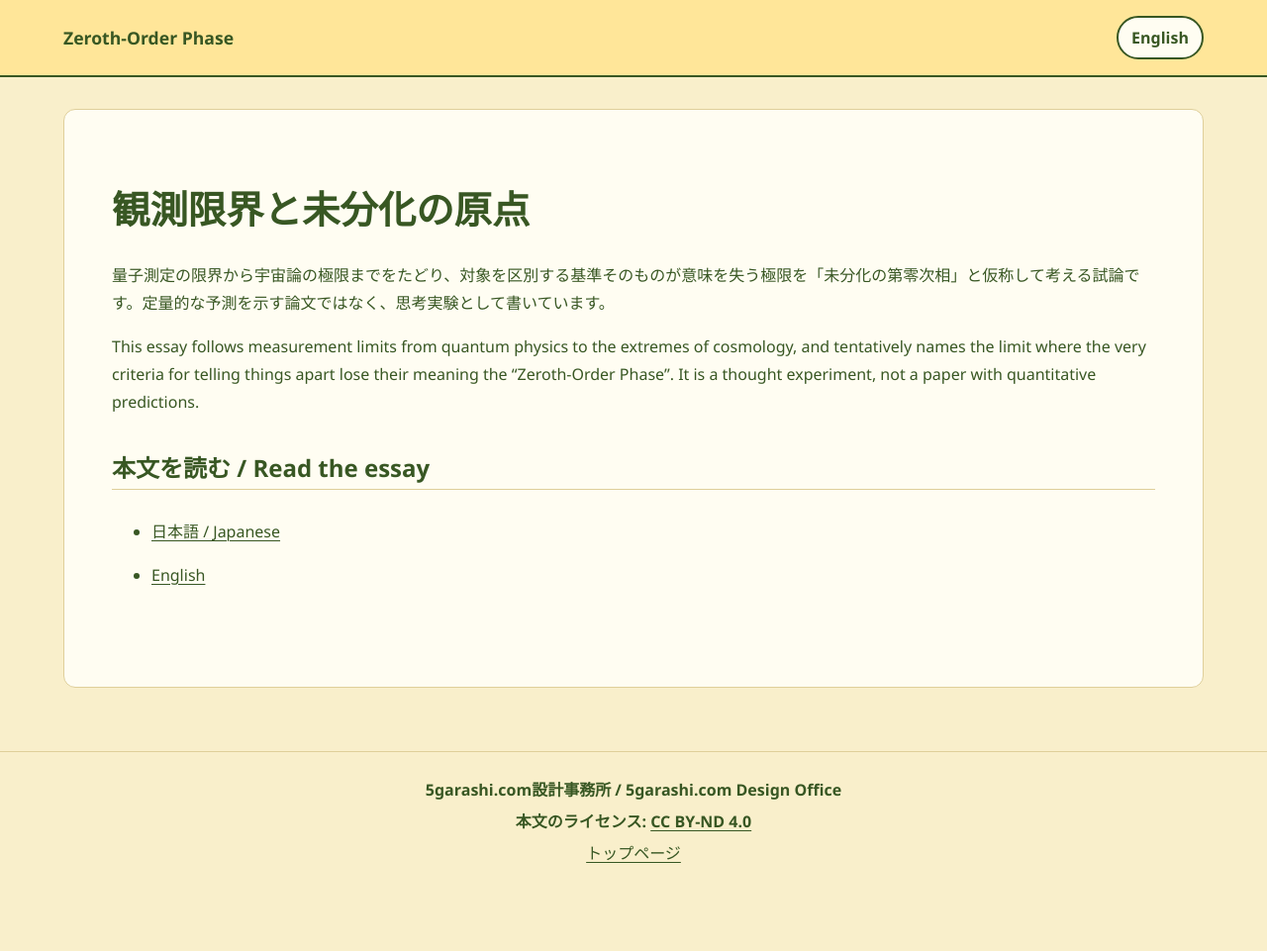
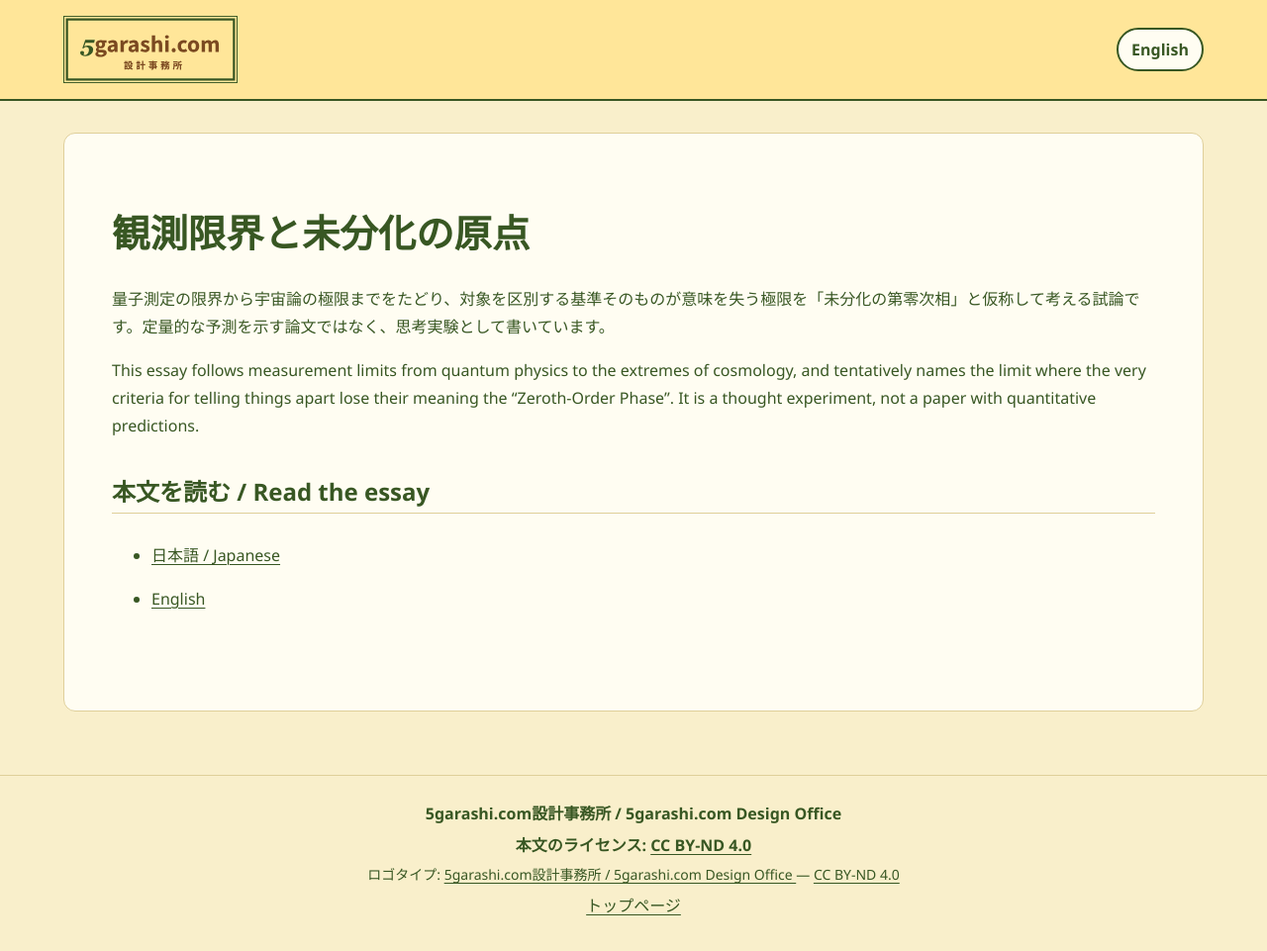
Before and after one commit to 5garashi/zeroPhase, a Jekyll site: the page built from index.md, in a window 1280 px wide. Shown: the whole page at 99% size. Built offline with Jekyll 4.4.1, drawn with Linux system fonts in a browser that asks for light colours; before the commit the page ends 908 px from its top, so only the background shows below that.

Commit message:
Add bilingual brand logo to Pages header
Co-authored-by: Copilot <223556219+Copilot@users.noreply.github.com>

```diff
--- a/_layouts/default.html
+++ b/_layouts/default.html
@@ -14,7 +14,33 @@
   <body>
     <a class="skip-link" href="#main">{% if is_english %}Skip to content{% else %}本文へ移動{% endif %}</a>
     <header class="site-header">
-      <a class="site-title" href="{{ '/' | relative_url }}">Zeroth-Order Phase</a>
+      <a class="site-title" href="{{ '/' | relative_url }}" aria-label="{% if is_english %}Home{% else %}トップページ{% endif %}">
+        {% if is_english %}
+          <picture>
+            <source
+              srcset="{{ '/assets/brand/5garashi_logotype_en_reversed_outlined.svg' | relative_url }}"
+              media="(prefers-color-scheme: dark)">
+            <img
+              class="site-logo"
+              src="{{ '/assets/brand/5garashi_logotype_en_outlined.svg' | relative_url }}"
+              alt="5garashi.com Design Office"
+              width="555"
+              height="215">
+          </picture>
+        {% else %}
+          <picture>
+            <source
+              srcset="{{ '/assets/brand/5garashi_logotype_reversed_outlined.svg' | relative_url }}"
+              media="(prefers-color-scheme: dark)">
+            <img
+              class="site-logo"
+              src="{{ '/assets/brand/5garashi_logotype_outlined.svg' | relative_url }}"
+              alt="5garashi.com設計事務所"
+              width="555"
+              height="215">
+          </picture>
+        {% endif %}
+      </a>
       <nav class="language-nav" aria-label="{% if is_english %}Language{% else %}言語{% endif %}">
         {% if is_english %}
           <a href="{{ '/zerothOrderPhase.html' | relative_url }}" lang="ja">日本語</a>
@@ -38,6 +64,16 @@
           CC BY-ND 4.0
         </a>
       </p>
+      <p class="logo-credit">
+        {% if is_english %}Logotype:{% else %}ロゴタイプ:{% endif %}
+        <a href="https://github.com/5garashi/5garashi-identity/tree/main/assets">
+          5garashi.com設計事務所 / 5garashi.com Design Office
+        </a>
+        —
+        <a href="https://creativecommons.org/licenses/by-nd/4.0/">
+          CC BY-ND 4.0
+        </a>
+      </p>
       <a href="{{ '/' | relative_url }}">{% if is_english %}Home{% else %}トップページ{% endif %}</a>
     </footer>
   </body>
--- a/assets/css/style.css
+++ b/assets/css/style.css
@@ -87,9 +87,17 @@ a:focus-visible {
 }
 
 .site-title {
-  font-size: 1.1rem;
-  font-weight: 750;
+  display: inline-flex;
+  min-height: 44px;
+  align-items: center;
   text-decoration: none;
+}
+
+.site-logo {
+  display: block;
+  width: clamp(8.5rem, 24vw, 11rem);
+  max-width: 100%;
+  height: auto;
 }
 
 .language-nav a {
@@ -165,3 +173,8 @@ a:focus-visible {
   margin: 0 0 0.25rem;
   font-weight: 700;
 }
+
+.site-footer .logo-credit {
+  font-size: 0.875rem;
+  font-weight: 400;
+}
```
Also changed, not shown: assets/brand/5garashi_logotype_en_outlined.svg (added), assets/brand/5garashi_logotype_en_reversed_outlined.svg (added), assets/brand/5garashi_logotype_outlined.svg (added), assets/brand/5garashi_logotype_reversed_outlined.svg (added).
